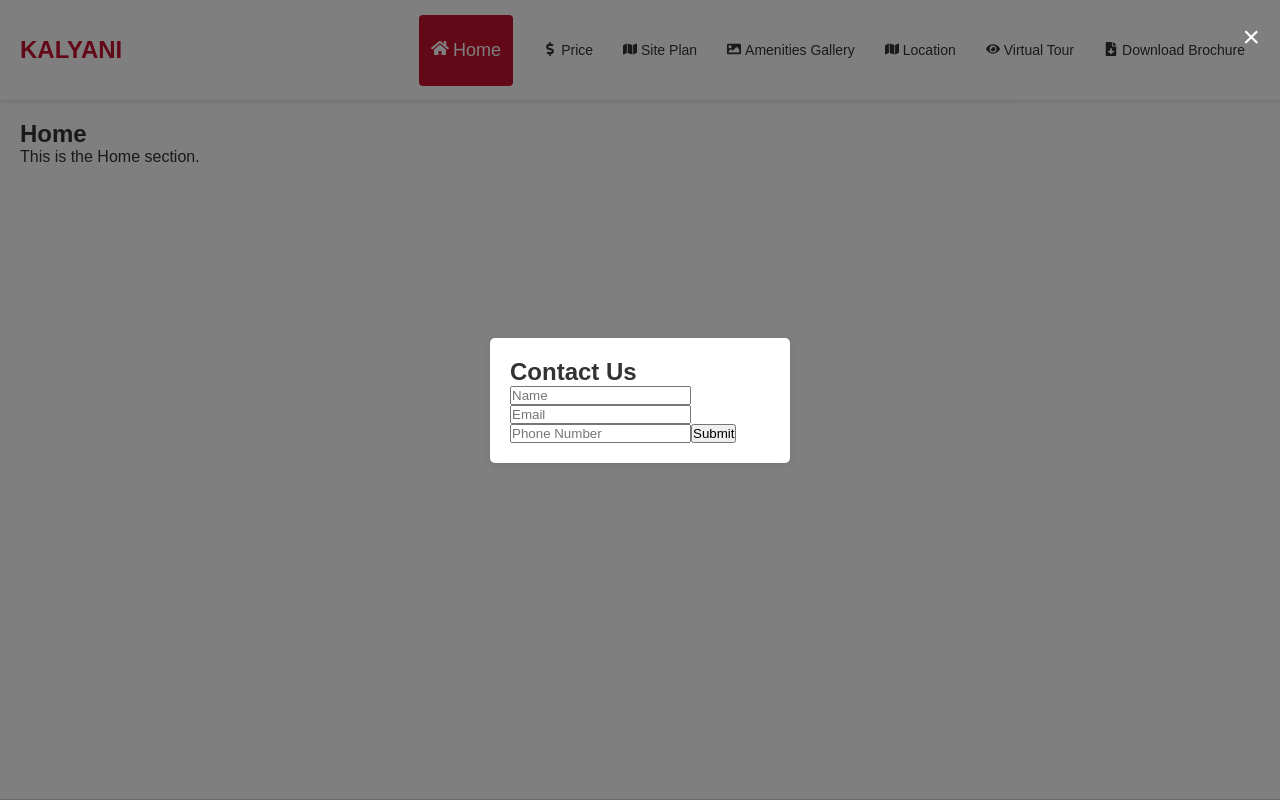
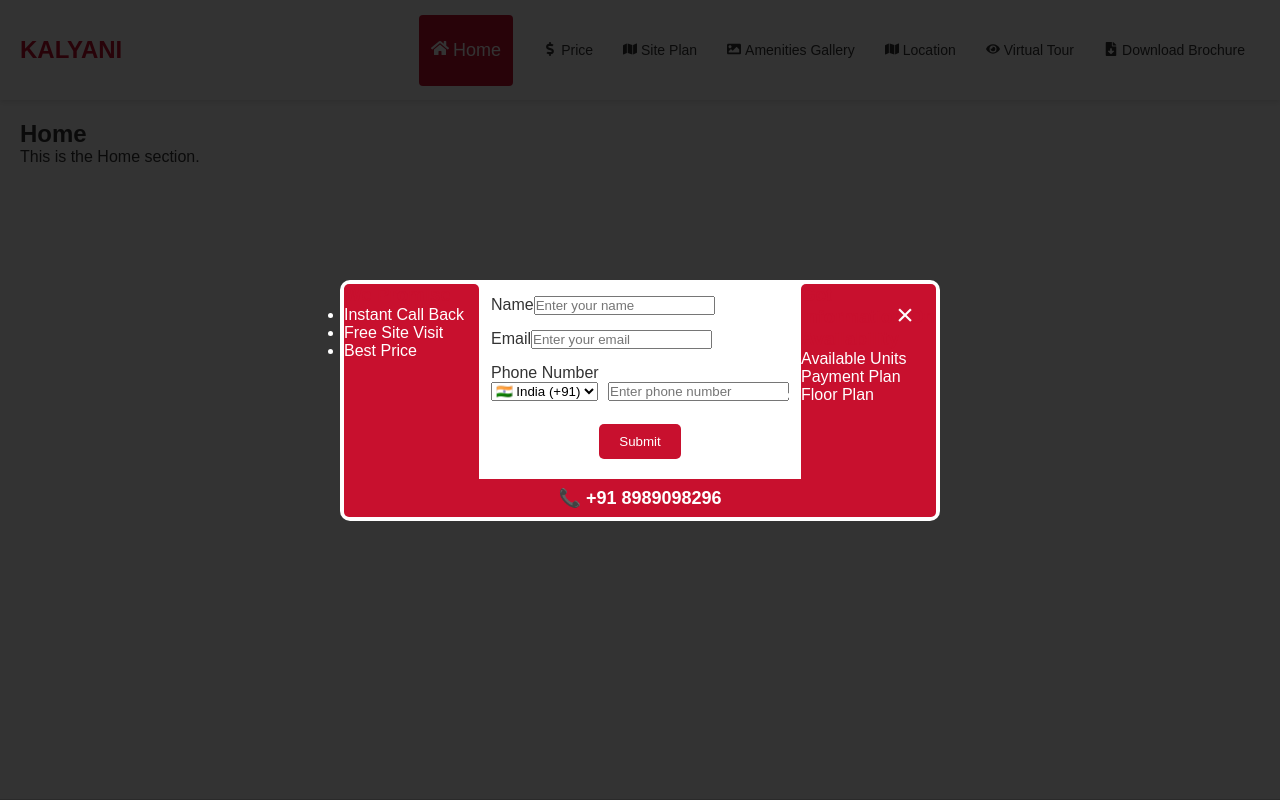
Before and after one commit to pariharprashantraj/micro-website, a React (Create React App) app: page / in a window 1280 px wide. Shown: the top 800 px of the page. Built offline with nearby package versions, Linux system fonts and the light colour scheme.

Commit message:
modal chnages

```diff
--- a/src/component/modal/ModalForm.css
+++ b/src/component/modal/ModalForm.css
@@ -2,27 +2,136 @@
   position: fixed;
   top: 0;
   left: 0;
-    right: 0;
-    bottom: 0;
-    background-color: rgba(0, 0, 0, 0.5);
+  width: 100%;
+  height: 100%;
+  background-color: rgba(0, 0, 0, 0.8); /* Darker overlay */
+  display: flex;
+  align-items: center;
+  justify-content: center;
+  z-index: 1000;
+}
+
+.modal-content {
+  background: var(--background-color);
+  border-radius: 10px;
+  padding: 4px;
+  max-width: 600px;
+  width: 90%;
+  position: relative;
+  display: flex;
+  flex-direction: column;
+}
+
+.close-button {
+  position: absolute;
+  top: 10px;
+  right: 10px;
+  background: var(--primary-color);
+  color: white;
+  font-size: 20px;
+  border: none;
+  cursor: pointer;
+  border-radius: 50%;
+  width: 30px;
+  height: 30px;
+  display: flex;
+  align-items: center;
+  justify-content: center;
+}
+
+.modal-form-layout {
+  display: flex;
+  gap: 20px;
+}
+
+.form-left,
+.form-right {
+  flex: 1;
+  background-color: var(--primary-color);
+  color: var(--background-color);
+  height: 100%;
+  border-radius: 5px 5px 0 0;
+}
+
+.form-left h3,
+.form-right h3 {
+  color: var(--primary-color);
+}
+
+form ul {
+  list-style-type: none;
+  margin: 10px 0;
+  padding: 0;
+}
+
+form ul li {
+  margin: 5px 0;
+  color: var(--text-color);
+}
+
+.form-group {
+  margin-bottom: 15px;
+}
+
+.phone-input {
+  display: flex;
+  align-items: center;
+}
+
+.phone-input select {
+  margin-right: 10px;
+}
+
+.submit-button {
+  background: var(--primary-color);
+  color: white;
+  padding: 10px 20px;
+  border: none;
+  border-radius: 5px;
+  cursor: pointer;
+  transition: background 0.3s ease;
+  margin: 8px;
+}
+
+.submit-button:hover {
+  background: var(--secondary-color);
+}
+
+.modal-footer {
+  text-align: center;
+  width: 100%;
+  background-color: var(--primary-color);
+  color: var(--background-color);
+  padding: 8px;
+  border-radius: 0 0 5px 5px;
+}
+
+.phone-link {
+  color: var(--primary-color);
+  font-size: 18px;
+  text-decoration: none;
+  font-weight: bold;
+  color: var(--background-color);
+
+
+}
+
+.modal-container{
   display: flex;
   justify-content: center;
   align-items: center;
-    z-index: 1000; /* Ensure the modal is above other content */
+  flex-direction: row;
 }
 
-  .modal-content {
-    background-color: white;
-    padding: 20px;
-    border-radius: 5px;
-    width: 300px;
-    box-shadow: 0 2px 10px rgba(0, 0, 0, 0.1);
+.form-container{
+  display: flex;
+  justify-content: center;
+  align-items: center;
+  margin: 12px;
 }
 
-  .close-button {
-    background: none;
-    border: none;
-    font-size: 20px;
-    cursor: pointer;
-    float: right;
+.centered{
+  display: flex;
+  justify-content: center;
+  align-items: center;
 }
--- a/src/component/modal/ModalForm.js
+++ b/src/component/modal/ModalForm.js
@@ -1,26 +1,32 @@
 import React, { useState } from "react";
 import axios from "axios";
-import "./ModalForm.css"; // Create a CSS file for modal styles
+import "./ModalForm.css"; // Import your custom styles
+
+const countryCodes = [
+  { code: "+1", country: "USA", flag: "🇺🇸" },
+  { code: "+44", country: "UK", flag: "🇬🇧" },
+  { code: "+91", country: "India", flag: "🇮🇳" },
+  // Add more country codes as needed
+];
 
 const ModalForm = ({ onClose }) => {
   const [name, setName] = useState("");
   const [email, setEmail] = useState("");
   const [phone, setPhone] = useState("");
+  const [countryCode, setCountryCode] = useState("+91");
 
   const handleSubmit = async (e) => {
     e.preventDefault();
     try {
-      const response = await axios.post(
-        "https://google-node.onrender.com/submit",
-        {
+      await axios.post("https://google-node.onrender.com/submit", {
         name,
         email,
-          phone,
-        }
-      );
-      console.log(response.data); // Handle success
+        phone: `${countryCode} ${phone}`,
+      });
+      console.log("Form submitted successfully!");
+      onClose(); // Close modal on submit
     } catch (error) {
-      console.error(error); // Handle error
+      console.error("Error submitting form:", error);
     }
   };
 
@@ -30,69 +36,86 @@ const ModalForm = ({ onClose }) => {
         <button className="close-button" onClick={onClose}>
           &times;
         </button>
-        <h2>Contact Us</h2>
-        {/* <form onSubmit={handleSubmit}>
-          <div>
-            <label>Name:</label>
+        <div className="modal-form-layout">
+          {/* Left Content */}
+          <div className="modal-container">
+            <div className="form-left">
+              <h3>We Promise</h3>
+              <ul>
+                <li>Instant Call Back</li>
+                <li>Free Site Visit</li>
+                <li>Best Price</li>
+              </ul>
+            </div>
+            <div className="form-container">
+              <form onSubmit={handleSubmit}>
+                <div className="form-group">
+                  <label>Name</label>
                   <input
                     type="text"
                     value={name}
                     onChange={(e) => setName(e.target.value)}
+                    placeholder="Enter your name"
                     required
                   />
                 </div>
-          <div>
-            <label>Email:</label>
+                <div className="form-group">
+                  <label>Email</label>
                   <input
                     type="email"
                     value={email}
                     onChange={(e) => setEmail(e.target.value)}
+                    placeholder="Enter your email"
                     required
                   />
                 </div>
-          <div>
-            <label>Phone Number:</label>
-            <input
-              type="text"
-              value={phoneNumber}
-              onChange={(e) => setPhoneNumber(e.target.value)}
-              required
-            />
+                <div className="form-group">
+                  <label>Phone Number</label>
+                  <div className="phone-input">
                     <select
                       value={countryCode}
                       onChange={(e) => setCountryCode(e.target.value)}
                     >
-              <option value="+1">+1 (USA)</option>
-              <option value="+44">+44 (UK)</option>
-              <option value="+91">+91 (India)</option>
+                      {countryCodes.map((code) => (
+                        <option key={code.code} value={code.code}>
+                          {code.flag} {code.country} ({code.code})
+                        </option>
+                      ))}
                     </select>
-          </div>
-          <button type="submit">Submit</button>
-        </form> */}
-        <form onSubmit={handleSubmit}>
-          <input
-            type="text"
-            value={name}
-            onChange={(e) => setName(e.target.value)}
-            placeholder="Name"
-            required
-          />
-          <input
-            type="email"
-            value={email}
-            onChange={(e) => setEmail(e.target.value)}
-            placeholder="Email"
-            required
-          />
                     <input
                       type="tel"
                       value={phone}
                       onChange={(e) => setPhone(e.target.value)}
-            placeholder="Phone Number"
+                      placeholder="Enter phone number"
                       required
                     />
-          <button type="submit">Submit</button>
+                  </div>
+                </div>
+                <div className="centered">
+                  <button type="submit" className="submit-button">
+                    Submit
+                  </button>
+                </div>
               </form>
+            </div>
+            {/* Right Content */}
+            <div className="form-right">
+              <h3>Get Information On Availability</h3>
+              <ul>
+                <li>Available Units</li>
+                <li>Payment Plan</li>
+                <li>Floor Plan</li>
+              </ul>
+            </div>
+          </div>
+        </div>
+
+        {/* Bottom Contact */}
+        <div className="modal-footer">
+          <a href="tel:+918989098296" className="phone-link">
+            📞 +91 8989098296
+          </a>
+        </div>
       </div>
     </div>
   );
```
Lines whose indentation alone changed are shown as unchanged.
